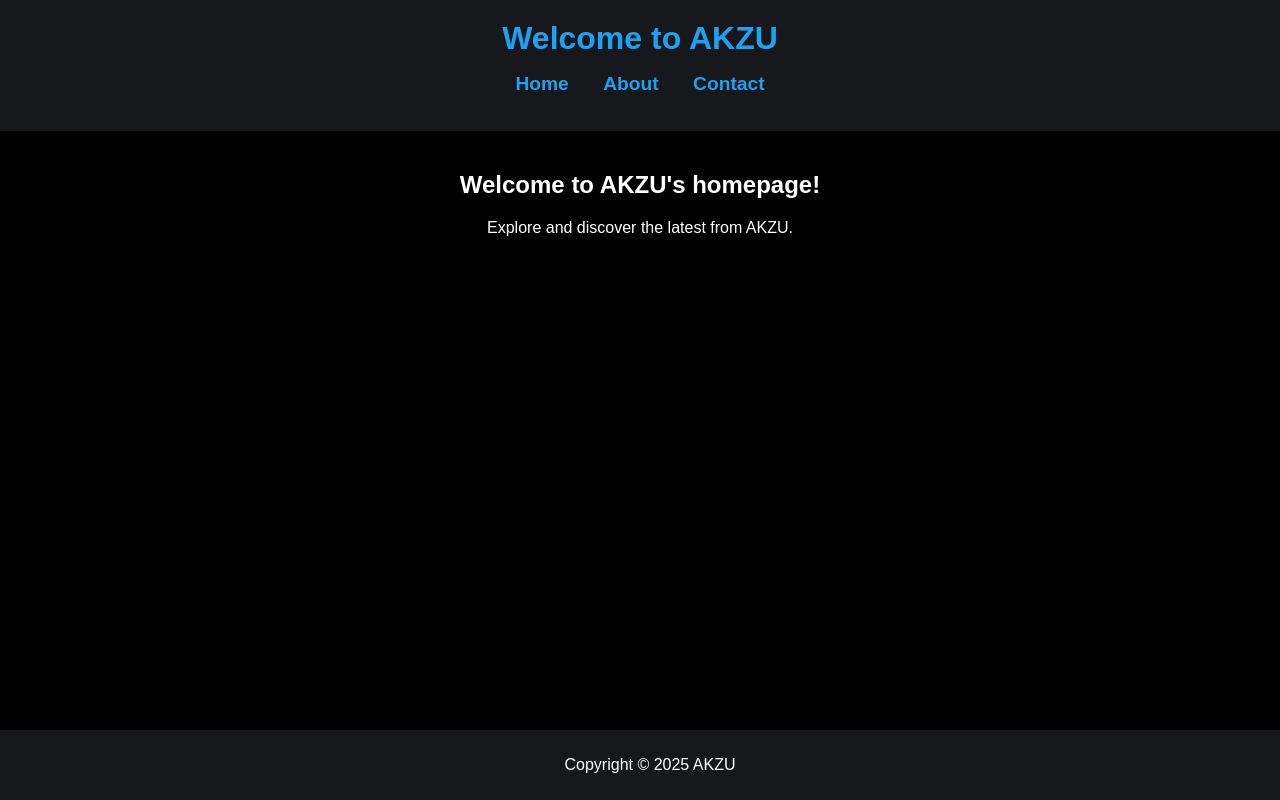
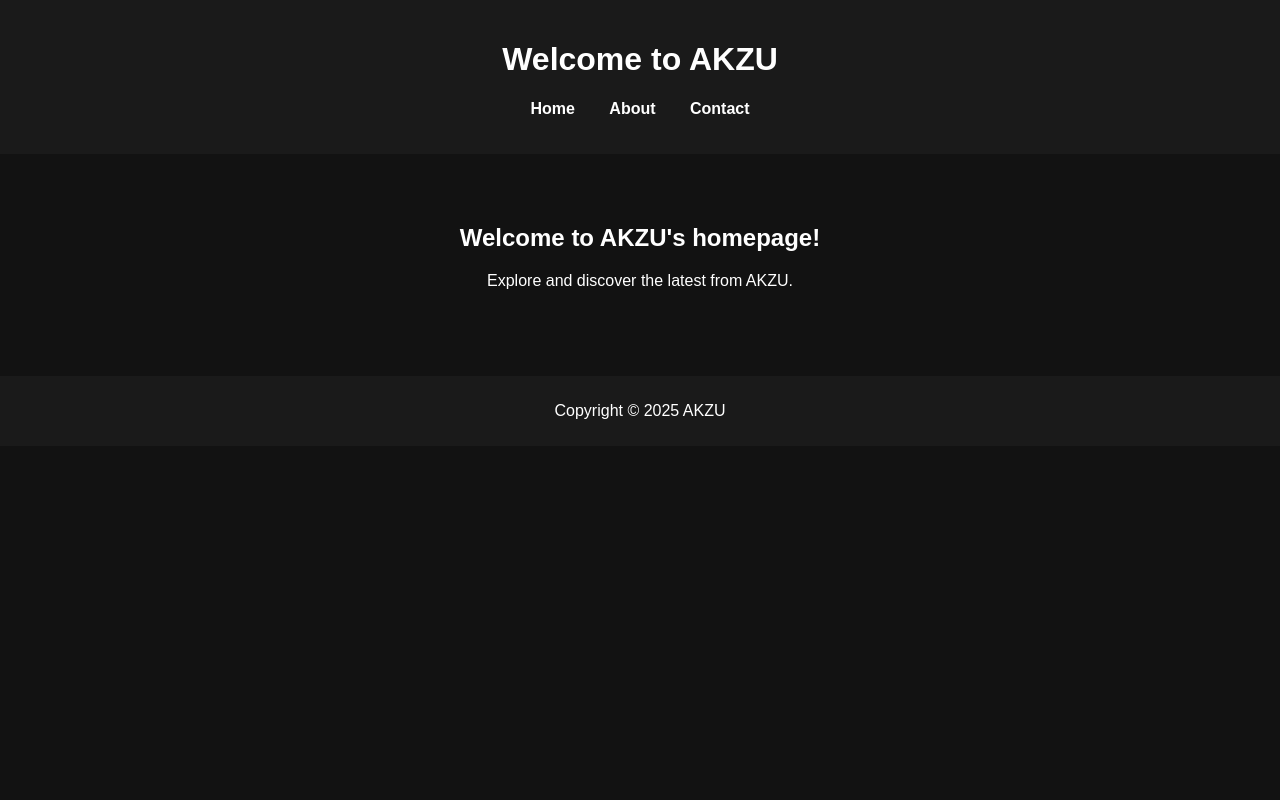
Before and after one commit to akzupc/akzug, a plain HTML site: page index.html in a window 1280 px wide. Drawn offline with Linux system fonts and the light colour scheme.

Commit message:
Update styles.css

```diff
--- a/styles.css
+++ b/styles.css
@@ -1,30 +1,23 @@
-/* Apply a dark theme like X.com */
 body {
+    background-color: #121212; /* Dark background */
+    color: white; /* Default text color */
     font-family: Arial, sans-serif;
     margin: 0;
     padding: 0;
-    background-color: #000; /* Black background */
-    color: #fff; /* White text */
-    text-align: center;
 }
 
-/* Header Styling */
 header {
-    background-color: #16181C;
+    background-color: #1a1a1a;
     padding: 20px;
     text-align: center;
 }
 
 header h1 {
-    margin: 0;
-    font-size: 2rem;
-    cursor: pointer;
-    color: #1DA1F2; /* X.com blue */
+    color: white; /* Title text color */
 }
 
-/* Navigation Menu */
 nav ul {
-    list-style-type: none;
+    list-style: none;
     padding: 0;
 }
 
@@ -34,22 +27,31 @@ nav ul li {
 }
 
 nav ul li a {
+    color: white; /* Navigation links */
     text-decoration: none;
-    color: #1DA1F2; /* X.com blue */
     font-weight: bold;
-    font-size: 1.2rem;
 }
 
-/* Main Content */
-main {
-    padding: 20px;
+nav ul li a:hover {
+    text-decoration: underline;
 }
 
-/* Footer */
+main {
+    text-align: center;
+    padding: 50px;
+}
+
+h2 {
+    color: white; /* Headings */
+}
+
 footer {
-    background-color: #16181C;
+    background-color: #1a1a1a;
+    text-align: center;
     padding: 10px;
-    position: fixed;
-    bottom: 0;
-    width: 100%;
+    margin-top: 20px;
 }
+
+footer p {
+    color: white; /* Footer text */
+}
```
